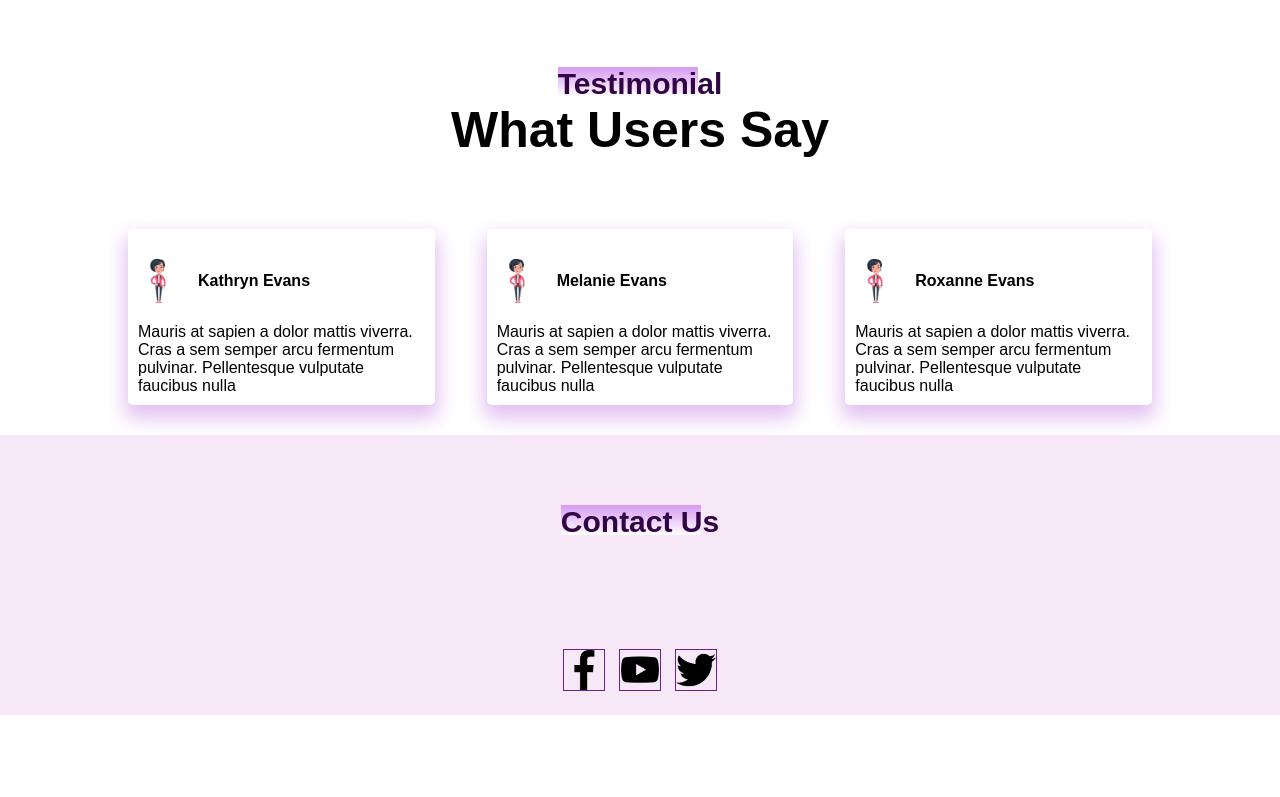
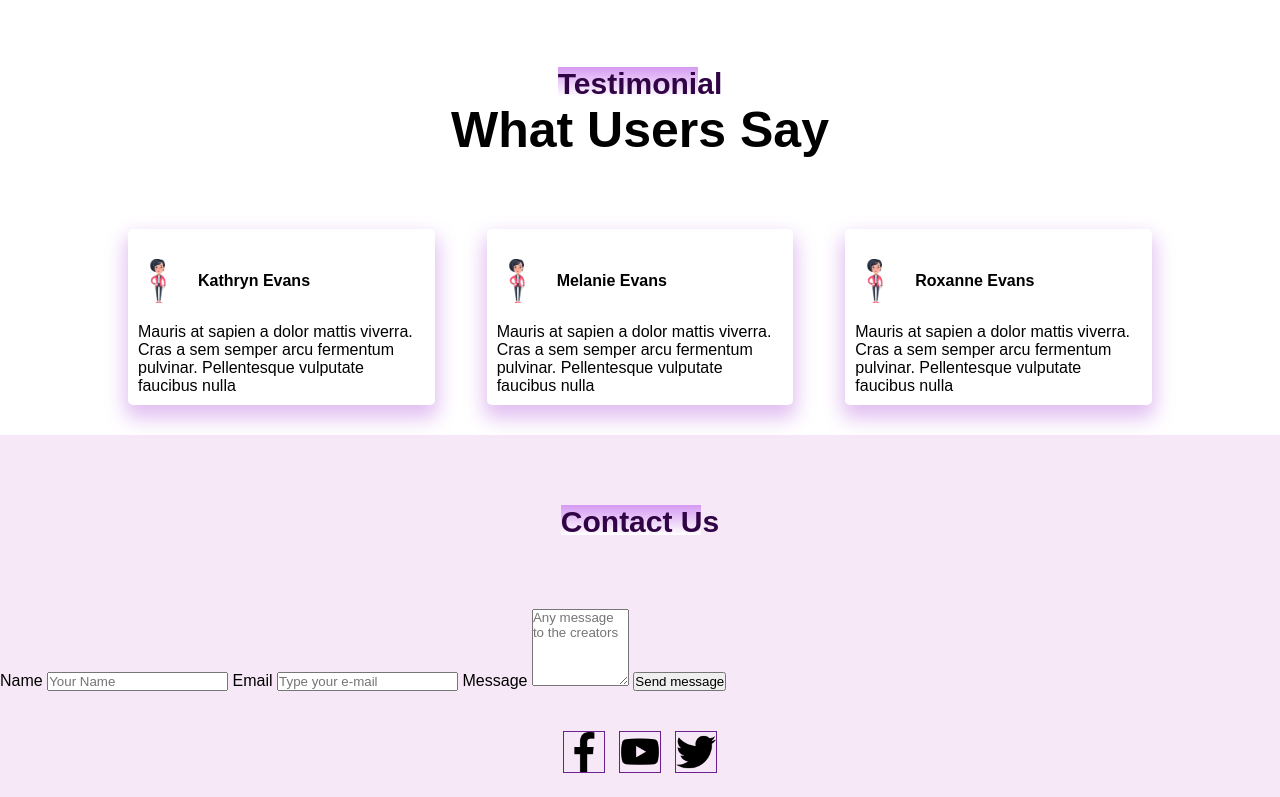
Before and after one commit to Sowik-B/Placexp-frontend-task2-sowik, a plain HTML site: page index.html in a window 1280 px wide. Shown: the part 1377-2174 px from the top of the page. Before the commit the page ends 2092 px from the top, so only its background shows below. Drawn offline with Linux system fonts and the light colour scheme.

Commit message:
Update index.html

```diff
--- a/index.html
+++ b/index.html
@@ -12,7 +12,7 @@
 <section id="banner">
         <img src="./logo.svg" class="logo">
         <div class="banner-text">
-            <h1>Remember That</h1>
+            <h1>Remind That</h1>
             <p>A Task App that Doesn't Suck</p>
             <div class="banner-btn">
                 <a href="#"><span></span>Try for free</a>
@@ -104,6 +104,17 @@
     <div class="title-text">
         <p>Contact Us</p>
     </div>
+    <div class="form">
+                     <form action="">
+                        <label>Name</label>
+                        <input type="text" name="name" placeholder="Your Name">
+                        <label>Email</label>
+                        <input type="text" name="email" placeholder="Type your e-mail">
+                        <label>Message</label>
+                        <textarea name="message" cols="10" rows="5" placeholder="Any message to the creators"></textarea>
+                        <input type="submit" class="send-message" value="Send message">
+                    </form>
+    </div>
     <div class="socials">
         <img src="./facebook.png">
         <img src="./youtube.png">
```
